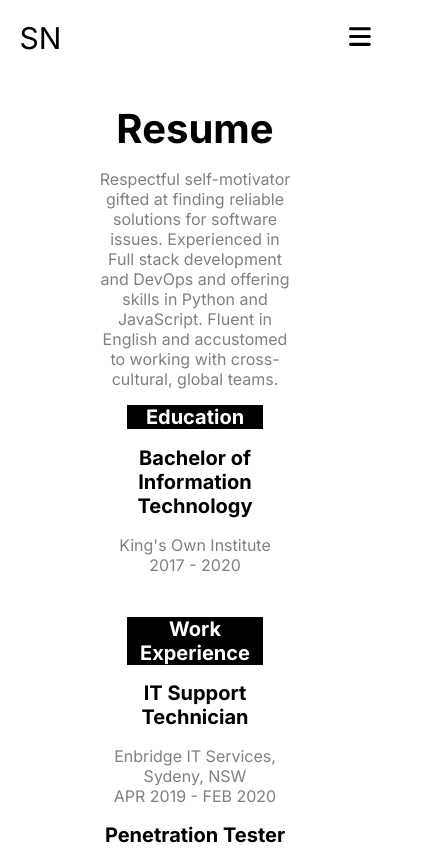
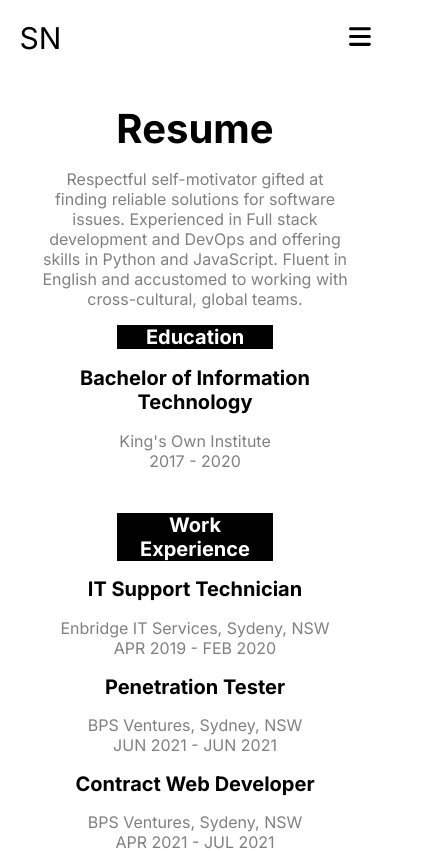
Before and after one commit to safalnpane/portfolio, a Next.js app: page /resume in a window 390 px wide. Shown: the top 851 px of the page, 427 px wide, since content can reach past the window. Built offline with nearby package versions, Linux system fonts and the light colour scheme.

Commit message:
fix(resume): increase page width on mobile

```diff
--- a/src/app/resume/resume.module.css
+++ b/src/app/resume/resume.module.css
@@ -50,8 +50,14 @@
 }
 
 @media only screen and (max-width: 800px) {
+  .resumePage {
+    width: 80%;
+  }
   .resumeSectionTitle {
-    width: 70%;
+    font-size: 30px;
+  }
+
+  .resumeSectionTitle {
     font-size: 20px;
   }
 }
```
